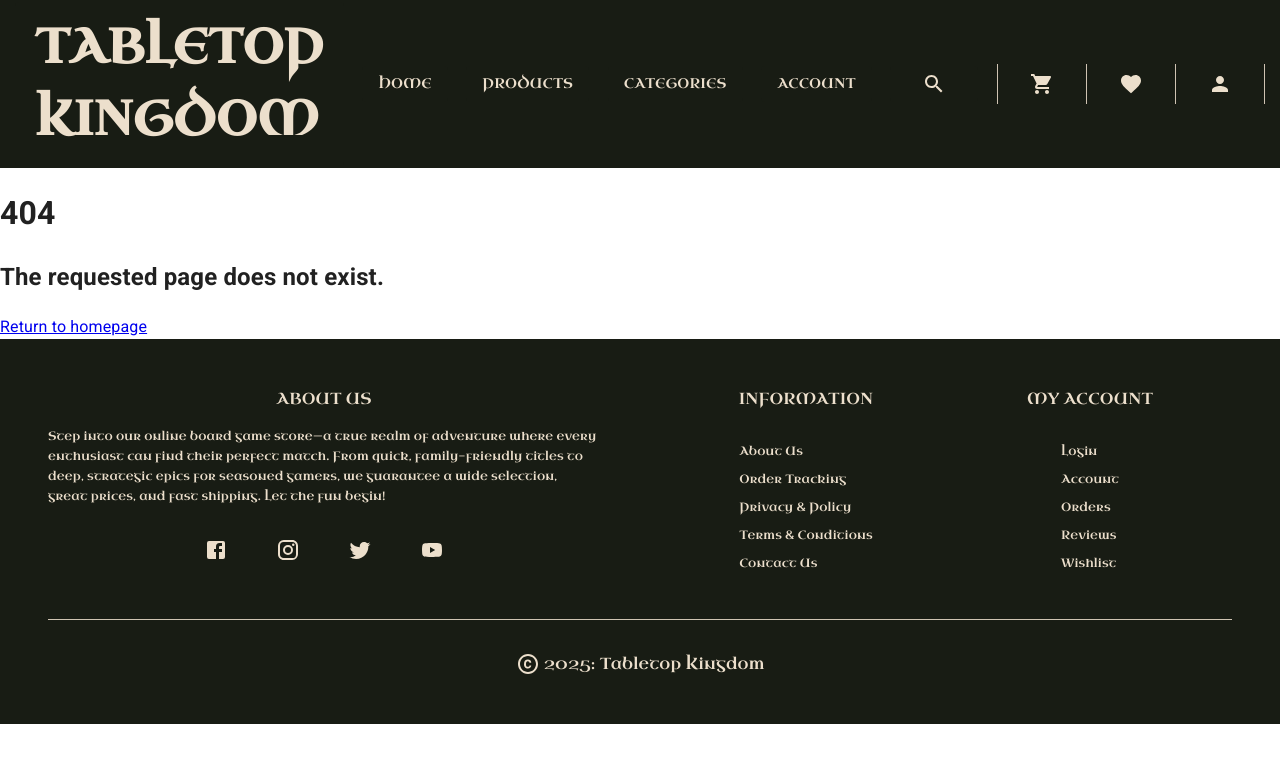
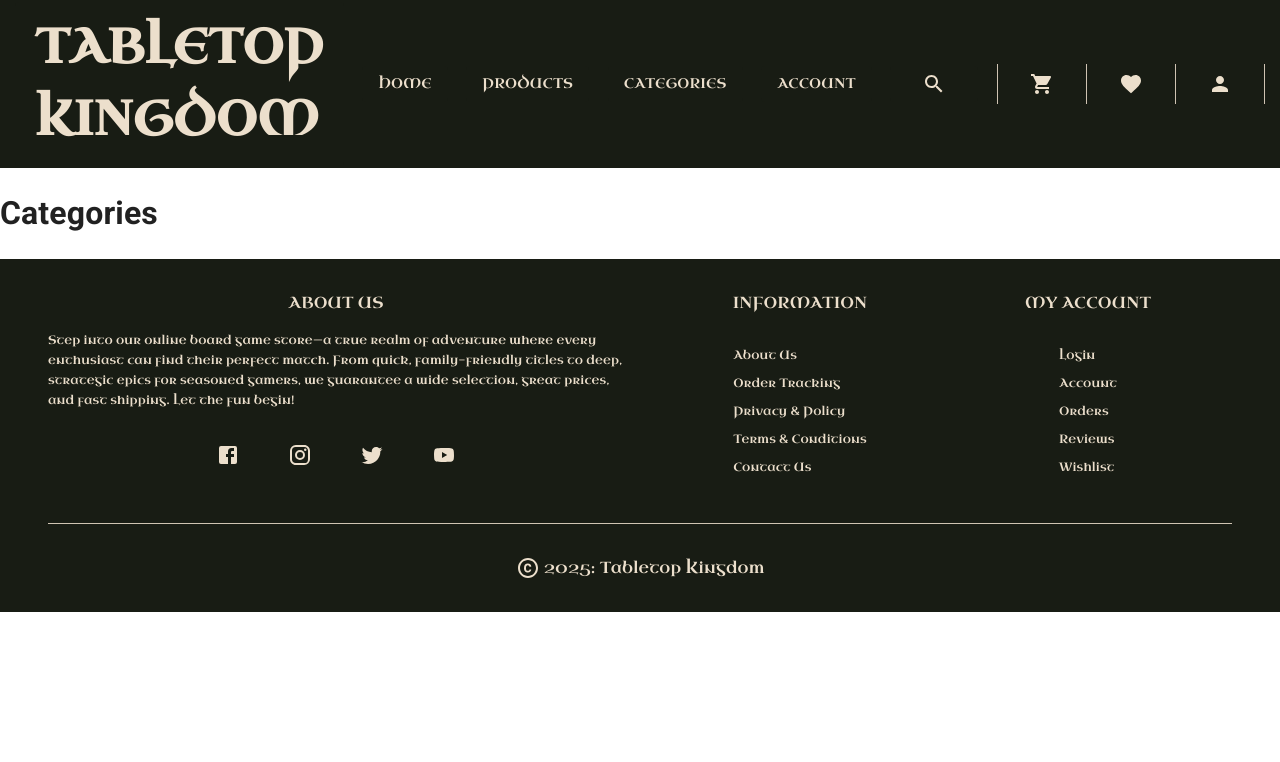
Before and after one commit to psarsky/tabletop-kingdom, a React (Vite) app in the folder client/: page /categories in a window 1280 px wide. Shown: the top 762 px of the page. Built offline with nearby package versions, Linux system fonts and the light colour scheme.

Commit message:
code cleanup

```diff
--- a/client/src/App.tsx
+++ b/client/src/App.tsx
@@ -4,6 +4,7 @@ import Layout from "./pages/Layout.tsx";
 import Home from "./pages/Home.tsx";
 import Products from "./pages/Products.tsx";
 import Product from "./pages/Product.tsx";
+import Categories from "./pages/Categories.tsx";
 import Login from "./pages/Login.tsx";
 import Register from "./pages/Register.tsx";
 import Orders from "./pages/Orders.tsx";
@@ -17,7 +18,8 @@ function App(): JSX.Element {
 				<Route path={"/"} element={<Layout />}>
 					<Route index element={<Home />} />
 					<Route path={"/products"} element={<Products />} />
-					<Route path={"/products/:id"} element={<Product />} />
+                    <Route path={"/products/:id"} element={<Product />} />
+                    <Route path={"/categories"} element={<Categories />} />
 					<Route path={"/login"} element={<Login />} />
 					<Route path={"/register"} element={<Register />} />
 					<Route path={"/orders"} element={<Orders />} />
--- a/client/src/components/layout/footer/Footer.tsx
+++ b/client/src/components/layout/footer/Footer.tsx
@@ -1,44 +1,25 @@
-import { Box, Divider, List, ListItemText, Typography } from "@mui/material";
+import { Box, List, ListItemText, Typography } from "@mui/material";
+import { Copyright } from "@mui/icons-material";
 import FacebookIcon from "@mui/icons-material/Facebook";
 import InstagramIcon from "@mui/icons-material/Instagram";
 import TwitterIcon from "@mui/icons-material/Twitter";
 import YouTubeIcon from "@mui/icons-material/YouTube";
 
-import { FooterTitle } from "../../../styles/layout/FooterStyle";
-import theme from "../../../util/theme";
-import { Copyright } from "@mui/icons-material";
+import {
+	CopyrightElement,
+	FooterContainer,
+	FooterDivider,
+	FooterInfoSectionContainer,
+	FooterTitle,
+	InfoContainer,
+	InfoList,
+} from "../../../styles/layout/FooterStyle";
 
 function Footer() {
 	return (
-		<Box
-			sx={{
-				background: theme.palette.primary.main,
-				color: theme.palette.text.primary,
-				display: "flex",
-				flexDirection: "column",
-				gap: 4,
-				p: { xs: 4, md: 6 },
-				mb: { sm: "60px", md: "0" },
-				fontSize: { xs: "12px", md: "14px" },
-			}}
-		>
-			<Box
-				sx={{
-					display: "flex",
-					justifyContent: "space-between",
-					gap: 4,
-					flexDirection: { xs: "column", md: "row" },
-				}}
-			>
-				<Box
-					sx={{
-						flex: 1,
-						display: "flex",
-						flexDirection: "column",
-						alignItems: "center",
-						mr: { md: 2 },
-					}}
-				>
+		<FooterContainer>
+			<FooterInfoSectionContainer>
+				<InfoList>
 					<FooterTitle variant="body1">About us</FooterTitle>
 					<Typography variant="caption">
 						Step into our online board game store—a true realm of
@@ -54,17 +35,9 @@ function Footer() {
 						<TwitterIcon sx={{ mr: 6 }} />
 						<YouTubeIcon />
 					</Box>
-				</Box>
-				<Box sx={{ flex: 1, display: "flex", mx: { md: 2 } }}>
-					<Box
-						sx={{
-							flex: 1,
-							display: "flex",
-							flexDirection: "column",
-							alignItems: "center",
-							mx: { md: 2 },
-						}}
-					>
+				</InfoList>
+				<InfoContainer>
+					<InfoList>
 						<FooterTitle variant="body1">Information</FooterTitle>
 						<List>
 							<ListItemText>
@@ -93,16 +66,8 @@ function Footer() {
 								</Typography>
 							</ListItemText>
 						</List>
-					</Box>
-					<Box
-						sx={{
-							flex: 1,
-							display: "flex",
-							flexDirection: "column",
-							alignItems: "center",
-							ml: { md: 2 },
-						}}
-					>
+					</InfoList>
+					<InfoList>
 						<FooterTitle variant="body1">My Account</FooterTitle>
 						<List>
 							<ListItemText>
@@ -131,33 +96,15 @@ function Footer() {
 								</Typography>
 							</ListItemText>
 						</List>
-					</Box>
-				</Box>
-			</Box>
-			<Divider
-				orientation="horizontal"
-				flexItem
-				sx={{ bgcolor: theme.palette.text.primary }}
-			/>
-			<Box
-				sx={{
-					display: "flex",
-					justifyContent: "center",
-					alignItems: "center",
-				}}
-			>
-				<Typography
-					variant="body1"
-					sx={{
-						display: "flex",
-						alignItems: "center",
-					}}
-				>
-					<Copyright sx={{ mr: 0.5 }} /> {new Date().getFullYear()}
-					{": "}Tabletop Kingdom
-				</Typography>
-			</Box>
-		</Box>
+					</InfoList>
+				</InfoContainer>
+			</FooterInfoSectionContainer>
+			<FooterDivider orientation="horizontal" flexItem />
+			<CopyrightElement variant="body1">
+				<Copyright sx={{ mr: 0.5 }} /> {new Date().getFullYear()}
+				{": "}Tabletop Kingdom
+			</CopyrightElement>
+		</FooterContainer>
 	);
 }
 
--- a/client/src/components/layout/header/Actions.tsx
+++ b/client/src/components/layout/header/Actions.tsx
@@ -1,16 +1,16 @@
-import { Divider, ListItemButton } from "@mui/material";
+import { Link } from "react-router-dom";
 import ShoppingCartIcon from "@mui/icons-material/ShoppingCart";
 import FavoriteIcon from "@mui/icons-material/Favorite";
 import PersonIcon from "@mui/icons-material/Person";
-import { Link as RouterLink } from "react-router-dom";
 
 import {
 	MyList,
 	ListIcon,
 	ActionIconsContainerMobile,
 	ActionIconsContainerDesktop,
+	MenuDivider,
+	ListButton,
 } from "../../../styles/layout/HeaderStyle";
-import theme from "../../../util/theme";
 
 function Actions(props: { matches: boolean }): JSX.Element {
 	const Component = props.matches
@@ -20,65 +20,25 @@ function Actions(props: { matches: boolean }): JSX.Element {
 	return (
 		<Component>
 			<MyList type="row">
-				<Divider
-					orientation="vertical"
-					flexItem
-					sx={{ bgcolor: theme.palette.text.primary }}
-				/>
-				<ListItemButton
-					component={RouterLink}
-					to="/cart"
-					sx={{
-						textDecoration: "none",
-						color: "inherit",
-						justifyContent: "center",
-					}}
-				>
+				<MenuDivider orientation="vertical" flexItem />
+				<ListButton component={Link} to="/cart">
 					<ListIcon>
 						<ShoppingCartIcon />
 					</ListIcon>
-				</ListItemButton>
-				<Divider
-					orientation="vertical"
-					flexItem
-					sx={{ bgcolor: theme.palette.text.primary }}
-				/>
-				<ListItemButton
-					component={RouterLink}
-					to="/favorites"
-					sx={{
-						textDecoration: "none",
-						color: "inherit",
-						justifyContent: "center",
-					}}
-				>
+				</ListButton>
+				<MenuDivider orientation="vertical" flexItem />
+				<ListButton component={Link} to="/favorites">
 					<ListIcon>
 						<FavoriteIcon />
 					</ListIcon>
-				</ListItemButton>
-				<Divider
-					orientation="vertical"
-					flexItem
-					sx={{ bgcolor: theme.palette.text.primary }}
-				/>
-				<ListItemButton
-					component={RouterLink}
-					to="/account"
-					sx={{
-						textDecoration: "none",
-						color: "inherit",
-						justifyContent: "center",
-					}}
-				>
+				</ListButton>
+				<MenuDivider orientation="vertical" flexItem />
+				<ListButton component={Link} to="/account">
 					<ListIcon>
 						<PersonIcon />
 					</ListIcon>
-				</ListItemButton>
-				<Divider
-					orientation="vertical"
-					flexItem
-					sx={{ bgcolor: theme.palette.text.primary }}
-				/>
+				</ListButton>
+				<MenuDivider orientation="vertical" flexItem />
 			</MyList>
 		</Component>
 	);
--- a/client/src/components/layout/header/HeaderDesktop.tsx
+++ b/client/src/components/layout/header/HeaderDesktop.tsx
@@ -1,3 +1,4 @@
+import { Link } from "react-router-dom";
 import { Button } from "@mui/material";
 import SearchIcon from "@mui/icons-material/Search";
 
@@ -5,73 +6,32 @@ import {
 	HeaderContainer,
 	Title,
 	ListIcon,
+	MenuButton,
 } from "../../../styles/layout/HeaderStyle";
 import Actions from "./Actions";
-import { Link } from "react-router-dom";
-import theme from "../../../util/theme";
 
 function HeaderDesktop(props: { matches: boolean }): JSX.Element {
 	return (
 		<HeaderContainer>
-			<Button
-				component={Link}
-				to="/"
-				sx={{
-					color: theme.palette.text.primary,
-					fontFamily: "Uncial Antiqua",
-					justifyContent: "center",
-				}}
-			>
+			<MenuButton component={Link} to="/">
 				<Title>
 					Tabletop
 					<br />
 					Kingdom
 				</Title>
-			</Button>
-			<Button
-				component={Link}
-				to="/"
-				sx={{
-					color: theme.palette.text.primary,
-					fontFamily: "Uncial Antiqua",
-					justifyContent: "center",
-				}}
-			>
+			</MenuButton>
+			<MenuButton component={Link} to="/">
 				Home
-			</Button>
-			<Button
-				component={Link}
-				to="/products"
-				sx={{
-					color: theme.palette.text.primary,
-					fontFamily: "Uncial Antiqua",
-					justifyContent: "center",
-				}}
-			>
+			</MenuButton>
+			<MenuButton component={Link} to="/products">
 				Products
-			</Button>
-			<Button
-				component={Link}
-				to="/categories"
-				sx={{
-					color: theme.palette.text.primary,
-					fontFamily: "Uncial Antiqua",
-					justifyContent: "center",
-				}}
-			>
+			</MenuButton>
+			<MenuButton component={Link} to="/categories">
 				Categories
-			</Button>
-			<Button
-				component={Link}
-				to="/user"
-				sx={{
-					color: theme.palette.text.primary,
-					fontFamily: "Uncial Antiqua",
-					justifyContent: "center",
-				}}
-			>
+			</MenuButton>
+			<MenuButton component={Link} to="/user">
 				Account
-			</Button>
+			</MenuButton>
 			<Button>
 				<ListIcon>
 					<SearchIcon />
--- a/client/src/components/layout/header/HeaderMobile.tsx
+++ b/client/src/components/layout/header/HeaderMobile.tsx
@@ -1,5 +1,4 @@
 import { Link } from "react-router-dom";
-import { Button } from "@mui/material";
 import MenuIcon from "@mui/icons-material/Menu";
 import SearchIcon from "@mui/icons-material/Search";
 
@@ -7,6 +6,7 @@ import {
 	HeaderContainer,
 	Title,
 	IconBtn,
+	MenuButton,
 } from "../../../styles/layout/HeaderStyle";
 import Actions from "./Actions";
 
@@ -16,17 +16,13 @@ function HeaderMobile(props: { matches: boolean }): JSX.Element {
 			<IconBtn>
 				<MenuIcon />
 			</IconBtn>
-			<Button
-				component={Link}
-				to="/"
-				sx={{ fontFamily: "Uncial Antiqua", justifyContent: "center" }}
-			>
+			<MenuButton component={Link} to="/">
 				<Title>
 					Tabletop
 					<br />
 					Kingdom
 				</Title>
-			</Button>
+			</MenuButton>
 			<IconBtn>
 				<SearchIcon />
 			</IconBtn>
--- /dev/null
+++ b/client/src/pages/Categories.tsx
@@ -0,0 +1,5 @@
+function Categories() {
+	return <h1>Categories</h1>;
+}
+
+export default Categories;
--- a/client/src/styles/layout/FooterStyle.ts
+++ b/client/src/styles/layout/FooterStyle.ts
@@ -1,11 +1,68 @@
-import {
-	styled,
-	Typography,
-} from "@mui/material";
+import { Box, Divider, styled, Typography } from "@mui/material";
+
+import theme from "../../util/theme";
+
+const FooterContainer = styled(Box)(() => ({
+	background: theme.palette.primary.main,
+	color: theme.palette.text.primary,
+	display: "flex",
+    flexDirection: "column",
+    alignItems: "center",
+	gap: theme.spacing(4),
+	padding: theme.spacing(4, 6),
+	marginBottom: "0",
+	fontSize: "14px",
+	[theme.breakpoints.down("md")]: {
+		marginBottom: "60px",
+		fontSize: "12px",
+	},
+}));
+
+const FooterInfoSectionContainer = styled(Box)(() => ({
+	display: "flex",
+	justifyContent: "space-between",
+	gap: theme.spacing(4),
+	flexDirection: "row",
+	[theme.breakpoints.down("md")]: {
+		flexDirection: "column",
+	},
+}));
 
 const FooterTitle = styled(Typography)(() => ({
 	textTransform: "uppercase",
 	marginBottom: "1em",
 }));
 
-export { FooterTitle };
+const InfoList = styled(Box)(() => ({
+	flex: 1,
+	display: "flex",
+	flexDirection: "column",
+	alignItems: "center",
+	mr: { md: 2 },
+}));
+
+const InfoContainer = styled(Box)(() => ({
+	flex: 1,
+	display: "flex",
+	mx: { md: 2 },
+}));
+
+const FooterDivider = styled(Divider)(() => ({
+    backgroundColor: theme.palette.text.primary,
+}));
+
+const CopyrightElement = styled(Typography)(() => ({
+    display: "flex",
+    alignItems: "center",
+    justifyContent: "center",
+}))
+
+export {
+	FooterContainer,
+	FooterInfoSectionContainer,
+	FooterTitle,
+	InfoList,
+    InfoContainer,
+    FooterDivider,
+    CopyrightElement
+};
--- a/client/src/styles/layout/HeaderStyle.ts
+++ b/client/src/styles/layout/HeaderStyle.ts
@@ -5,6 +5,9 @@ import {
 	ListItemIcon,
 	Box,
 	IconButton,
+	Divider,
+	ListItemButton,
+	Button,
 } from "@mui/material";
 
 import theme from "../../util/theme";
@@ -34,11 +37,25 @@ const MyList = styled(List)((props: { type: string }) => ({
 	alignItems: "center",
 }));
 
+const MenuButton = styled(Button)((_props: { component: any; to: string }) => ({
+	color: theme.palette.text.primary,
+	fontFamily: "Uncial Antiqua",
+	justifyContent: "center",
+}));
+
 const ListIcon = styled(ListItemIcon)(() => ({
 	color: theme.palette.text.primary,
 	display: "flex",
 	justifyContent: "center",
 }));
+
+const ListButton = styled(ListItemButton)(
+	(_props: { component: any; to: string }) => ({
+		textDecoration: "none",
+		color: "inherit",
+		justifyContent: "center",
+	})
+);
 
 const ActionIconsContainerDesktop = styled(Box)(() => ({
 	flexGrow: 0,
@@ -61,12 +78,19 @@ const IconBtn = styled(IconButton)(() => ({
 	color: theme.palette.text.primary,
 }));
 
+const MenuDivider = styled(Divider)(() => ({
+	backgroundColor: theme.palette.text.primary,
+}));
+
 export {
 	HeaderContainer,
 	Title,
 	MyList,
+	MenuButton,
 	ListIcon,
+	ListButton,
 	ActionIconsContainerDesktop,
 	ActionIconsContainerMobile,
 	IconBtn,
+	MenuDivider,
 };
```
